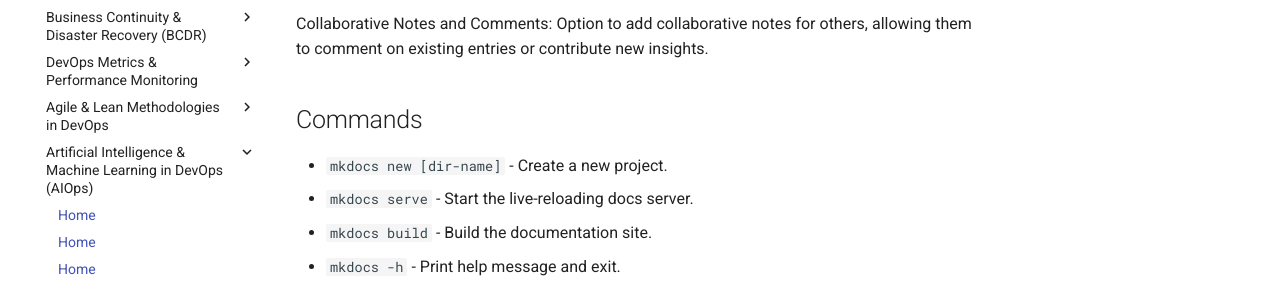
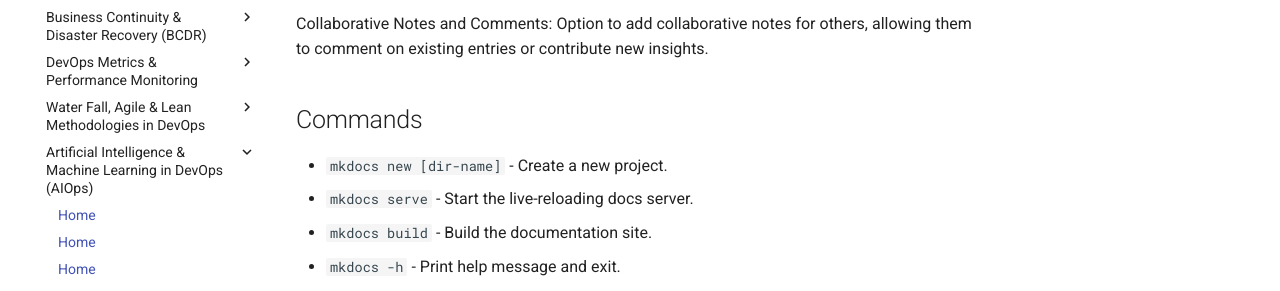
Before and after one commit to youroldmangaming/DOX, an MkDocs documentation site: the page built from docs/index.md, in a window 1280 px wide and 900 px high, scrolled down 584 px. Shown: the part 590-881 px from the top of the window. Built offline with MkDocs 1.6.1 and Material for MkDocs 9.7.7, drawn with Linux system fonts in a browser that asks for light colours.

Commit message:
Update mkdocs.yml

```diff
--- a/mkdocs.yml
+++ b/mkdocs.yml
@@ -108,11 +108,13 @@
       - Latency, throughput, and error rates: index.md
       - Performance testing tools (JMeter, Gatling, Locust): index.md
       - Capacity planning and resource optimization: index.md
-  - Agile & Lean Methodologies in DevOps:
-      - Scrum & Kanban in DevOps: index.md
-      - Agile practices integrated with CI/CD: index.md
-      - Continuous improvement and feedback loops: index.md
-      - DevOps and value stream mapping: index.md
+  - Water Fall, Agile & Lean Methodologies in DevOps:
+      -Overview:
+          - Scrum & Kanban in DevOps: index.md
+          - Agile practices integrated with CI/CD: index.md
+          - Continuous improvement and feedback loops: index.md
+          - DevOps and value stream mapping: index.md
+          - Waterfall: index.md
   - Artificial Intelligence & Machine Learning in DevOps (AIOps):
       - AI-driven monitoring and alerting: index.md
       - Machine learning for predictive analytics: index.md
```
